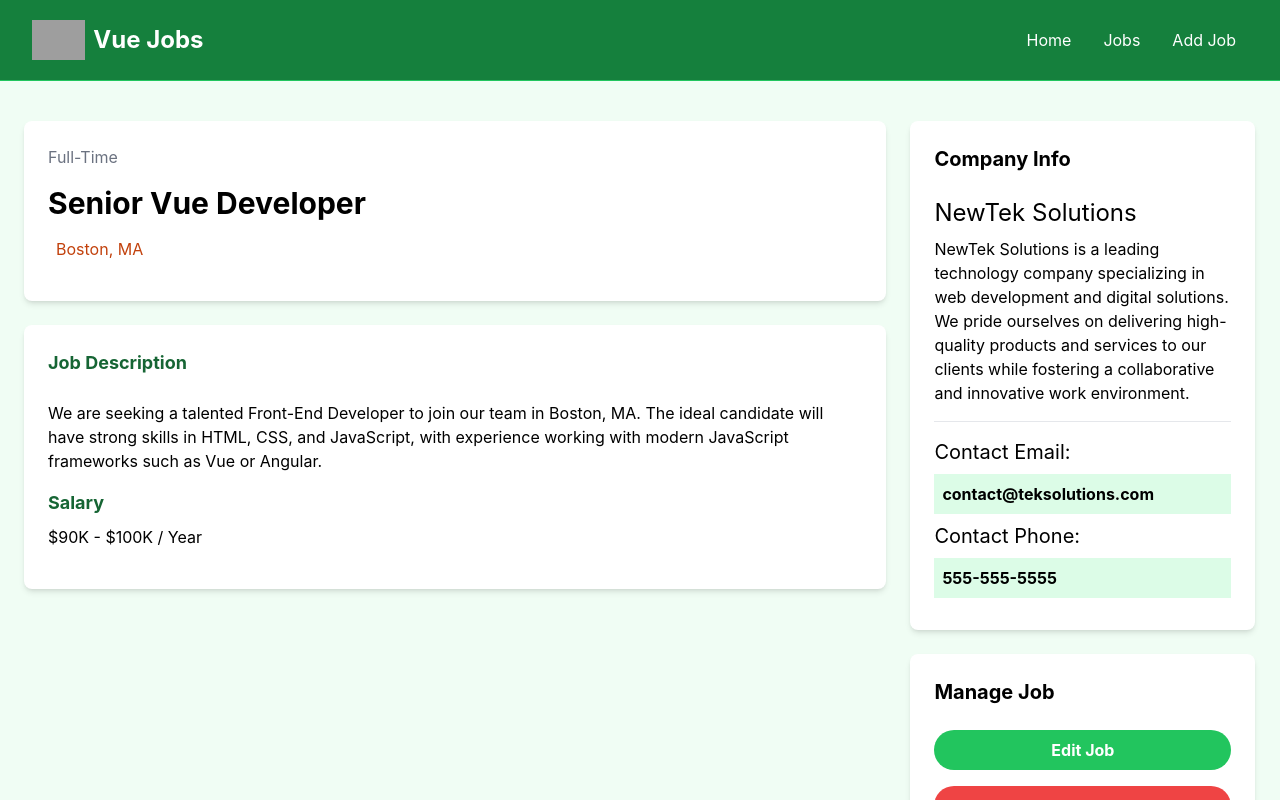
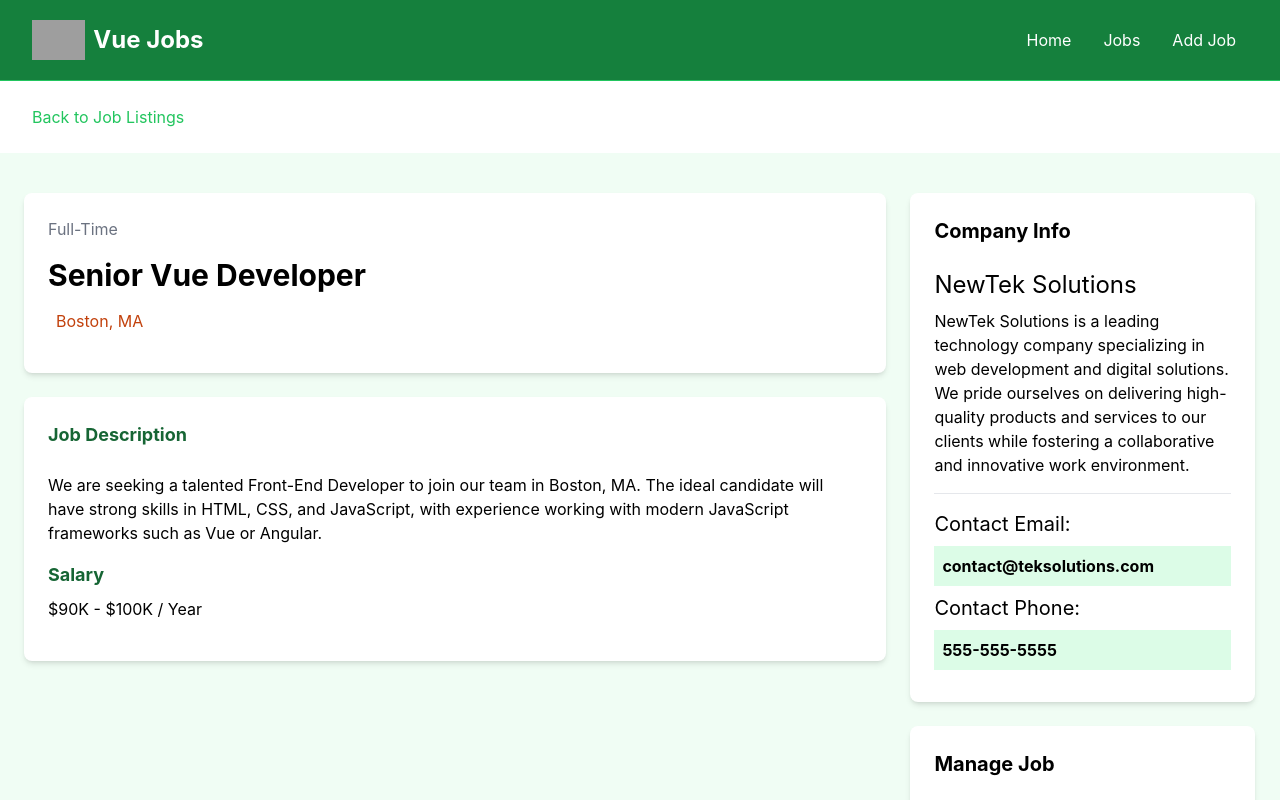
Before and after one commit to SachindaBandara/Vue.js-Tutorial, a Vue app in the folder vue-crash/: page /jobs/1 in a window 1280 px wide. Shown: the top 800 px of the page. Built offline with nearby package versions, Linux system fonts and the light colour scheme; data requests are answered from the project's data file; grey boxes are pictures that could not be loaded; the HTML template or start-up script is replaced by a standard one.

Commit message:
created back button for the job

```diff
--- /dev/null
+++ b/vue-crash/src/components/BackButton.vue
@@ -0,0 +1,16 @@
+<script setup>
+import { RouterLink } from 'vue-router';
+</script>
+
+<template>
+        <section>
+      <div class="container m-auto py-6 px-6">
+        <RouterLink
+          to="/jobs"
+          class="text-green-500 hover:text-green-600 flex items-center"
+        >
+          <i class="pi pi-arrow-circle-left mr-2"></i> Back to Job Listings
+        </RouterLink>
+      </div>
+    </section>
+</template>
--- a/vue-crash/src/views/JobView.vue
+++ b/vue-crash/src/views/JobView.vue
@@ -3,6 +3,7 @@
 import axios from "axios";
 import { reactive, onMounted } from "vue";
 import { useRoute, RouterLink } from "vue-router";
+import BackButton from "@/components/backButton.vue";
 
 const route = useRoute();
 
@@ -25,6 +26,7 @@
 </script>
 
 <template>
+  <BackButton/>
   <section v-if="!state.isLoading" class="bg-green-50">
     <div class="container m-auto py-10 px-6">
       <div class="grid grid-cols-1 md:grid-cols-70/30 w-full gap-6">
```
